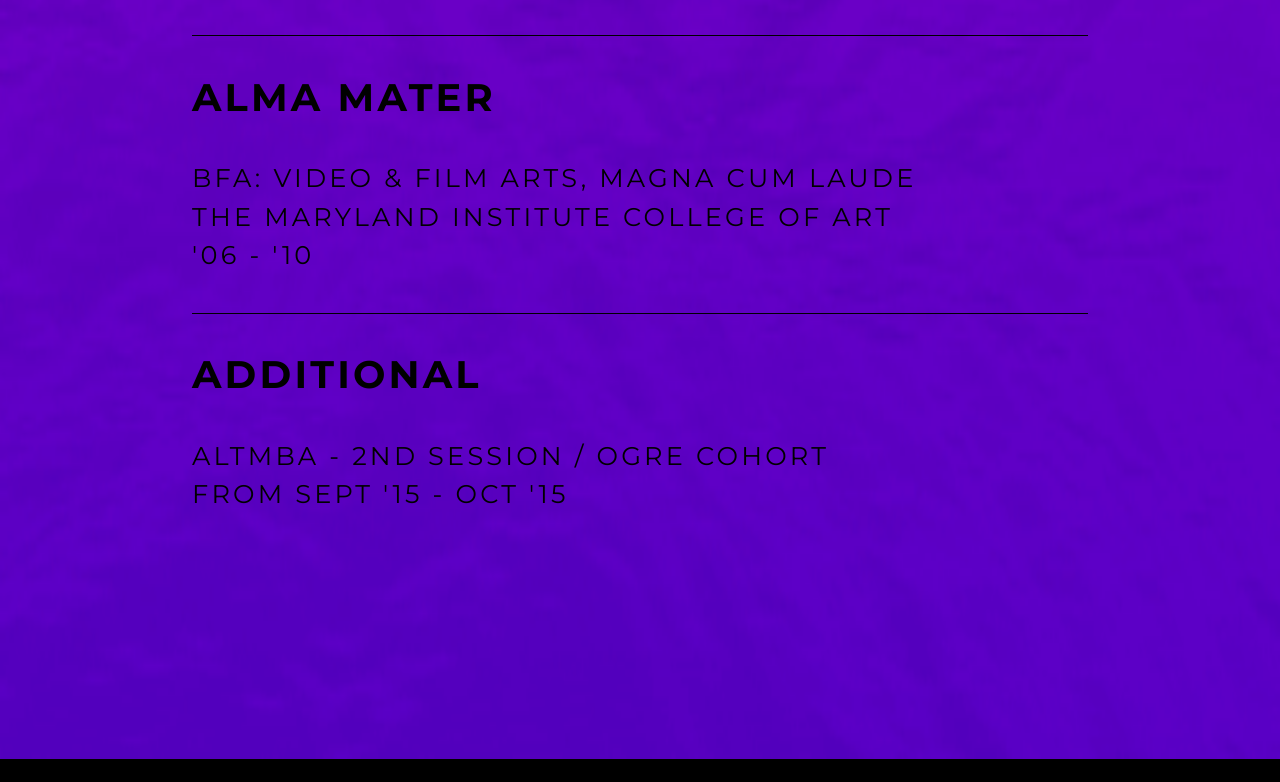
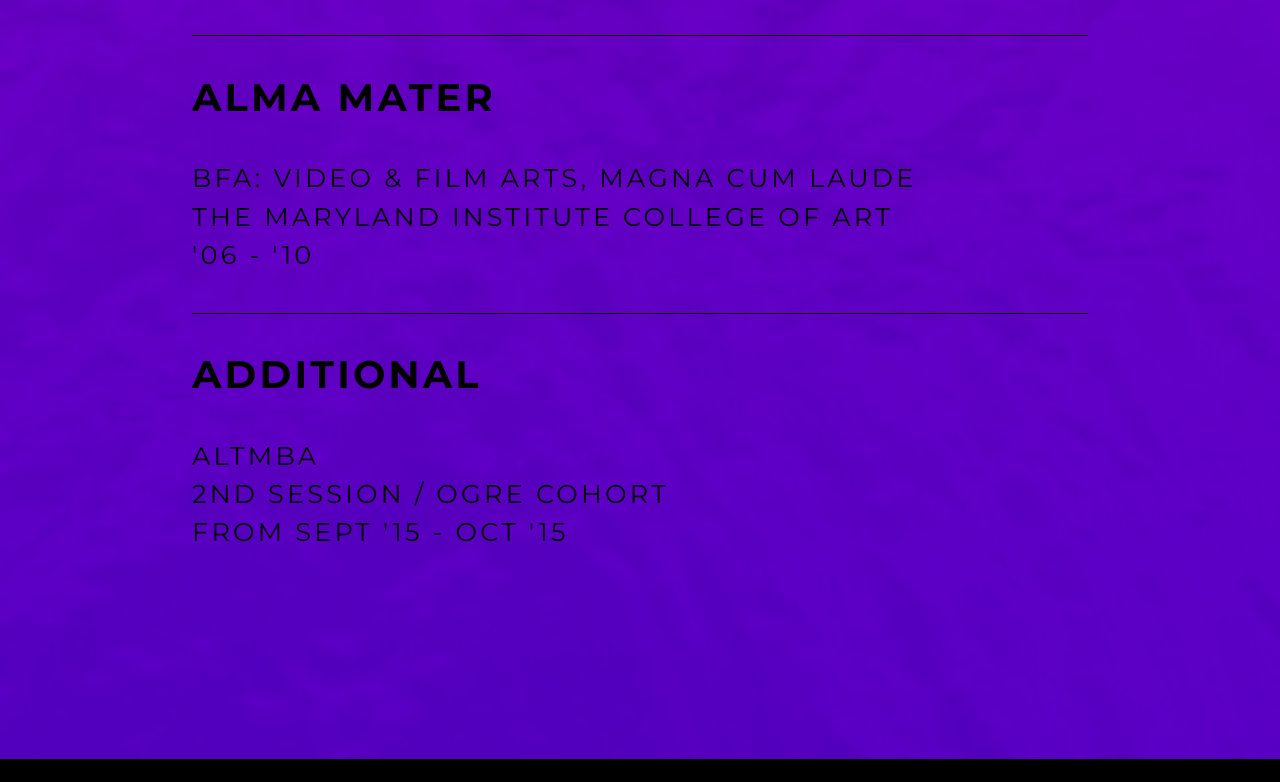
Before and after one commit to ianplasma/ps, a plain HTML site: page cv.html in a window 1280 px wide. Shown: the part 1097-1879 px from the top of the page. Before the commit the page ends 1841 px from the top, so only its background shows below. Drawn offline with nearby package versions, Linux system fonts and the light colour scheme.

Commit message:
Tweaked altMBA

```diff
--- a/cv.html
+++ b/cv.html
@@ -63,7 +63,8 @@
 
         <hr style="color:#000;"><br>
         <h3>Additional</h3>
-        <p><a class="highlight" target="_blank" href="http://http://info.altmba.com">altMBA</a> - 2ND SESSION / OGRE COHORT<br>
+        <p><a class="highlight" target="_blank" href="http://http://info.altmba.com">altMBA</a><br>
+        2ND SESSION / OGRE COHORT<br>
         FROM SEPT '15 - OCT '15
       </p>
     </main>
```
